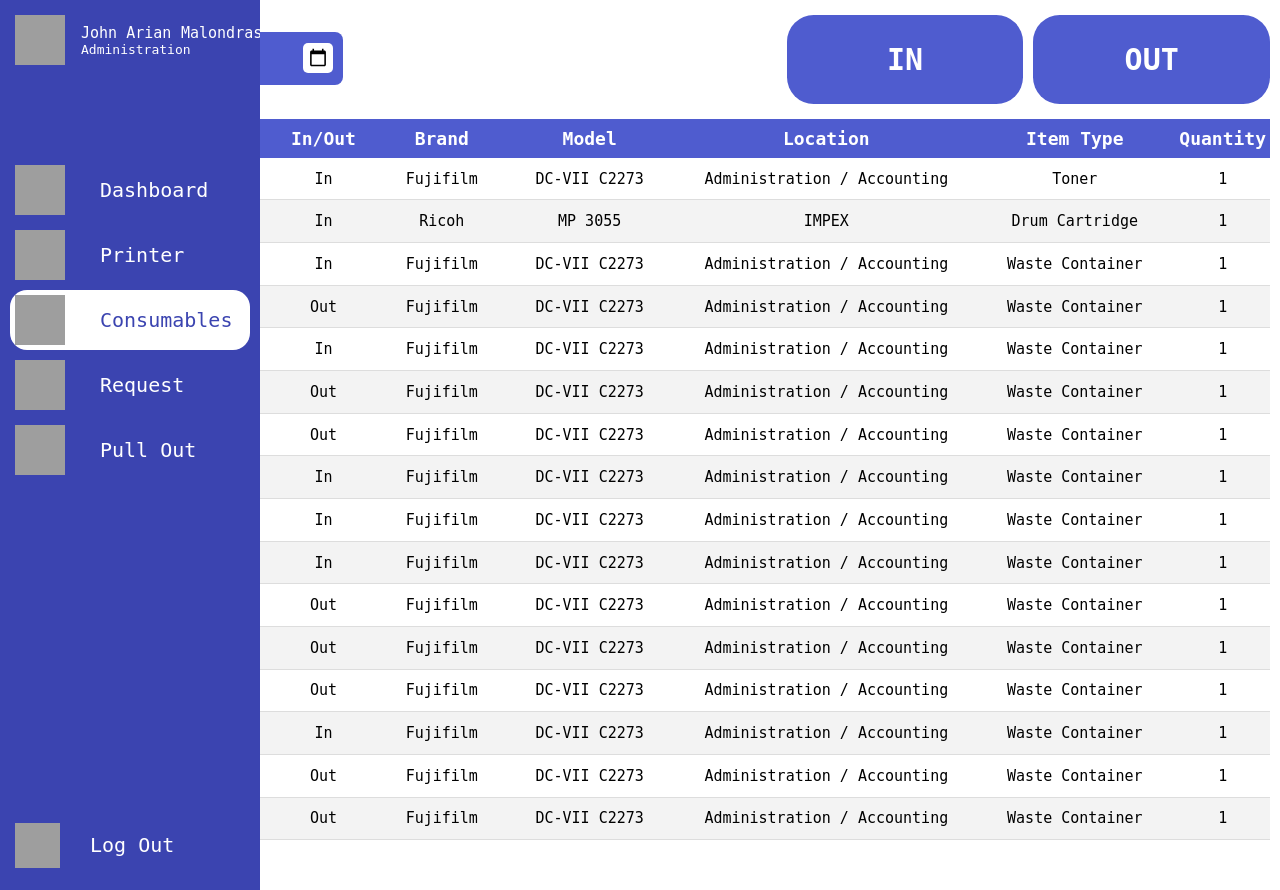
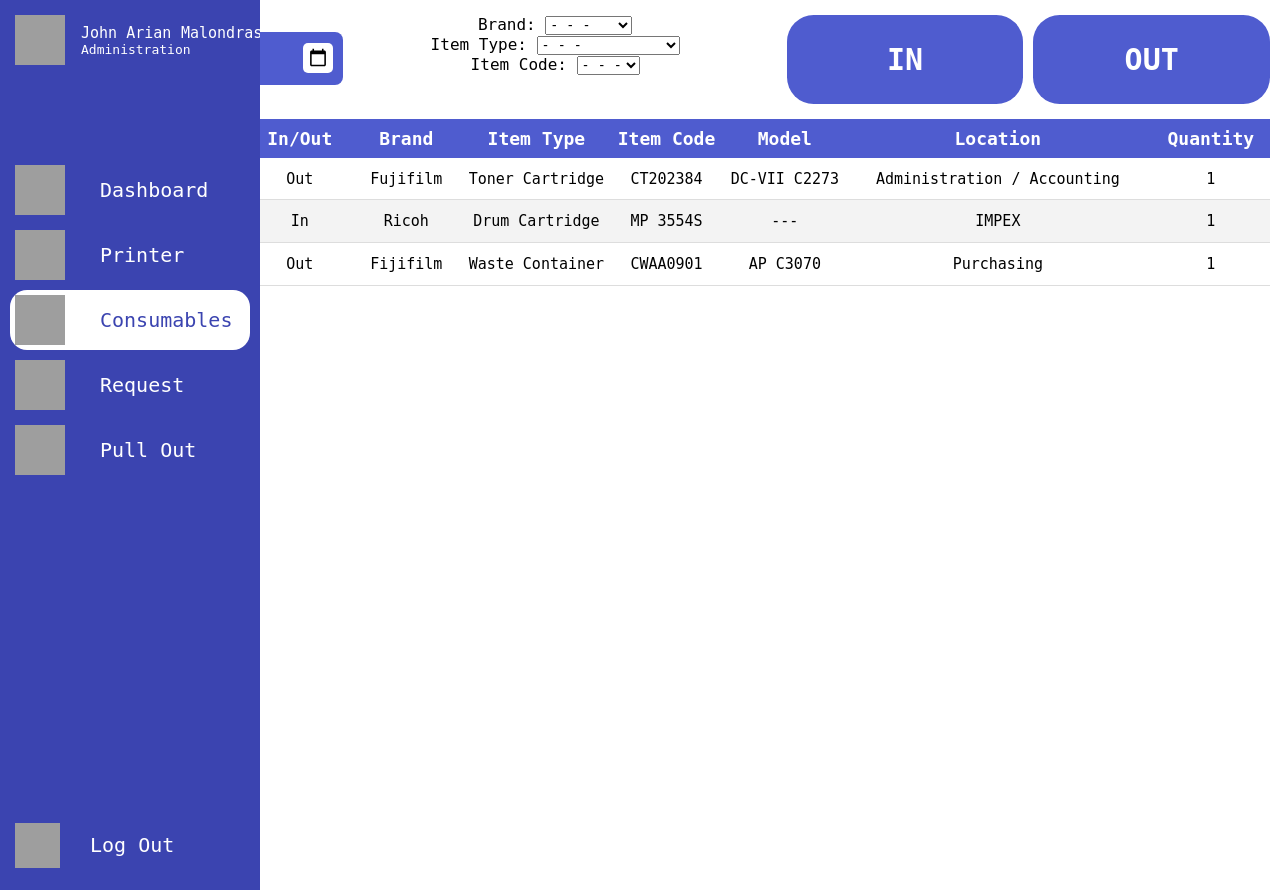
Before and after one commit to nairAnhoJ/PCM, a PHP site: page /consumables.php in a window 1280 px wide. Run offline with PHP 8.4, Linux system fonts and the light colour scheme; grey boxes are pictures that could not be loaded.

Commit message:
Modal (1/4)

```diff
--- a/consumables.php
+++ b/consumables.php
@@ -7,7 +7,80 @@
         <link rel="stylesheet" href="./styles/style.css?v=<?php echo time(); ?>">
         <script src="./jquery/jquery-3.6.0.js"></script>
         <title>Printer Consumables</title>
+
+        <script type="text/javascript">
+            function navsel() {
+                document.getElementById('act').className = 'active';
+            }
+
+            // ==================================================================== BRAND CHANGE ====================================================================
+            function brandChange(){
+                var blist = document.getElementById("brand-list");
+                var tlist = document.getElementById("type-list");
+                var clist = document.getElementById("code-list");
+
+                var bval = $('#brand-list').val();
+                var tval = $('#type-list').val();
+
+                var fval = $('#brand-list option:first-child').val();
+
+                if (fval == "- - -"){
+                    blist.remove(blist.firstChild);
+                }
+
+                $('#code-list option').remove();
+
+                if(bval == "Fujifilm"){
+                    if(tval == "Toner Cartridge"){
+
+                        var newOption = document.createElement("option");
+                        newOption.appendChild(document.createTextNode("CT202384"));
+                        clist.appendChild(newOption);
+                        var newOption = document.createElement("option");
+                        newOption.appendChild(document.createTextNode("CT202634"));
+                        clist.appendChild(newOption);
+                        var newOption = document.createElement("option");
+                        newOption.appendChild(document.createTextNode("CT202508"));
+                        clist.appendChild(newOption);
+                    }
+                }
+            }
+
+            // ==================================================================== ITEM TYPE CHANGE ====================================================================
+            function typeChange(){
+                var blist = document.getElementById("brand-list");
+                var tlist = document.getElementById("type-list");
+                var clist = document.getElementById("code-list");
+
+                var bval = $('#brand-list').val();
+                var tval = $('#type-list').val();
+
+                var fval = $('#type-list option:first-child').val();
+
+                if (fval == "- - -"){
+                    tlist.remove(tlist.firstChild);
+                }
+
+                $('#code-list option').remove();
+
+                if(bval == "Fujifilm"){
+                    if(tval == "Toner Cartridge"){
+
+                        var newOption = document.createElement("option");
+                        newOption.appendChild(document.createTextNode("CT202384"));
+                        clist.appendChild(newOption);
+                        var newOption = document.createElement("option");
+                        newOption.appendChild(document.createTextNode("CT202634"));
+                        clist.appendChild(newOption);
+                        var newOption = document.createElement("option");
+                        newOption.appendChild(document.createTextNode("CT202508"));
+                        clist.appendChild(newOption);
+                    }
+                }
+            }
+        </script>
     </head>
+
     <body id="b-cons" onload="navsel()">
 
         <!-- ========================= Side Bar ========================= -->
@@ -18,6 +91,34 @@
             <div class = "grid-container">
 
                 <!-- ========================= Buttons ========================= -->
+
+                <div class="modal-bg-in">
+                    <div class="modal">
+                        <p>Brand:
+                            <select id="brand-list" onChange="brandChange()">
+                                <option>- - -</option>
+                                <option>Fujifilm</option>
+                                <option>Ricoh</option>
+                            </select>
+                        </p>
+
+                        <p>Item Type:
+                            <select id="type-list" onChange="typeChange()">
+                                <option>- - -</option>
+                                <option>Toner Cartridge</option>
+                                <option>Drum Cartridge</option>
+                                <option>Waste Container</option>
+                            </select>
+                        </p>
+
+                        <p>Item Code:
+                            <select id="code-list" onChange="model()">
+                                <option>- - -</option>
+                            </select>
+                        </p>
+                    </div>
+                </div>
+
 
                 <div class="date-filter">
                     <a href="#">
@@ -48,21 +149,23 @@
                                 <th class="th2">Date</th>
                                 <th class="th3">In/Out</th>
                                 <th class="th4">Brand</th>
-                        <th class="th5">Model</th>
-                        <th class="th6">Location</th>
-                        <th class="th7">Item Type</th>
-                        <th class="th8">Quantity</th>
+                                <th class="th8">Item Type</th>
+                                <th class="th5">Item Code</th>
+                                <th class="th6">Model</th>
+                                <th class="th7">Location</th>
+                                <th class="th9">Quantity</th>
                             </tr>
                         </thead>
                         <tbody>
                             <tr>
                                 <td>1</td>
                                 <td>11/20/2021</td>
-                        <td>In</td>
+                                <td>Out</td>
                                 <td>Fujifilm</td>
+                                <td>Toner Cartridge</td>
+                                <td>CT202384</td>
                                 <td>DC-VII C2273</td>
                                 <td>Administration / Accounting</td>
-                        <td>Toner</td>
                                 <td>1</td>
                             </tr>
                             <tr>
@@ -70,149 +173,21 @@
                                 <td>11/20/2021</td>
                                 <td>In</td>
                                 <td>Ricoh</td>
-                        <td>MP 3055</td>
+                                <td>Drum Cartridge</td>
+                                <td>MP 3554S</td>
+                                <td>---</td>
                                 <td>IMPEX</td>
-                        <td>Drum Cartridge</td>
-                        <td>1</td>
-                    </tr>
-                    <tr>
-                        <td>3</td>
-                        <td>11/20/2021</td>
-                        <td>In</td>
-                        <td>Fujifilm</td>
-                        <td>DC-VII C2273</td>
-                        <td>Administration / Accounting</td>
-                        <td>Waste Container</td>
                                 <td>1</td>
                             </tr>
                             <tr>
                                 <td>3</td>
                                 <td>11/20/2021</td>
                                 <td>Out</td>
-                        <td>Fujifilm</td>
-                        <td>DC-VII C2273</td>
-                        <td>Administration / Accounting</td>
+                                <td>Fijifilm</td>
                                 <td>Waste Container</td>
-                        <td>1</td>
-                    </tr>
-                    <tr>
-                        <td>3</td>
-                        <td>11/20/2021</td>
-                        <td>In</td>
-                        <td>Fujifilm</td>
-                        <td>DC-VII C2273</td>
-                        <td>Administration / Accounting</td>
-                        <td>Waste Container</td>
-                        <td>1</td>
-                    </tr>
-                    <tr>
-                        <td>3</td>
-                        <td>11/20/2021</td>
-                        <td>Out</td>
-                        <td>Fujifilm</td>
-                        <td>DC-VII C2273</td>
-                        <td>Administration / Accounting</td>
-                        <td>Waste Container</td>
-                        <td>1</td>
-                    </tr>
-                    <tr>
-                        <td>3</td>
-                        <td>11/20/2021</td>
-                        <td>Out</td>
-                        <td>Fujifilm</td>
-                        <td>DC-VII C2273</td>
-                        <td>Administration / Accounting</td>
-                        <td>Waste Container</td>
-                        <td>1</td>
-                    </tr>
-                    <tr>
-                        <td>3</td>
-                        <td>11/20/2021</td>
-                        <td>In</td>
-                        <td>Fujifilm</td>
-                        <td>DC-VII C2273</td>
-                        <td>Administration / Accounting</td>
-                        <td>Waste Container</td>
-                        <td>1</td>
-                    </tr>
-                    <tr>
-                        <td>3</td>
-                        <td>11/20/2021</td>
-                        <td>In</td>
-                        <td>Fujifilm</td>
-                        <td>DC-VII C2273</td>
-                        <td>Administration / Accounting</td>
-                        <td>Waste Container</td>
-                        <td>1</td>
-                    </tr>
-                    <tr>
-                        <td>3</td>
-                        <td>11/20/2021</td>
-                        <td>In</td>
-                        <td>Fujifilm</td>
-                        <td>DC-VII C2273</td>
-                        <td>Administration / Accounting</td>
-                        <td>Waste Container</td>
-                        <td>1</td>
-                    </tr>
-                    <tr>
-                        <td>3</td>
-                        <td>11/20/2021</td>
-                        <td>Out</td>
-                        <td>Fujifilm</td>
-                        <td>DC-VII C2273</td>
-                        <td>Administration / Accounting</td>
-                        <td>Waste Container</td>
-                        <td>1</td>
-                    </tr>
-                    <tr>
-                        <td>3</td>
-                        <td>11/20/2021</td>
-                        <td>Out</td>
-                        <td>Fujifilm</td>
-                        <td>DC-VII C2273</td>
-                        <td>Administration / Accounting</td>
-                        <td>Waste Container</td>
-                        <td>1</td>
-                    </tr>
-                    <tr>
-                        <td>3</td>
-                        <td>11/20/2021</td>
-                        <td>Out</td>
-                        <td>Fujifilm</td>
-                        <td>DC-VII C2273</td>
-                        <td>Administration / Accounting</td>
-                        <td>Waste Container</td>
-                        <td>1</td>
-                    </tr>
-                    <tr>
-                        <td>3</td>
-                        <td>11/20/2021</td>
-                        <td>In</td>
-                        <td>Fujifilm</td>
-                        <td>DC-VII C2273</td>
-                        <td>Administration / Accounting</td>
-                        <td>Waste Container</td>
-                        <td>1</td>
-                    </tr>
-                    <tr>
-                        <td>3</td>
-                        <td>11/20/2021</td>
-                        <td>Out</td>
-                        <td>Fujifilm</td>
-                        <td>DC-VII C2273</td>
-                        <td>Administration / Accounting</td>
-                        <td>Waste Container</td>
-                        <td>1</td>
-                    </tr>
-                    <tr>
-                        <td>3</td>
-                        <td>11/20/2021</td>
-                        <td>Out</td>
-                        <td>Fujifilm</td>
-                        <td>DC-VII C2273</td>
-                        <td>Administration / Accounting</td>
-                        <td>Waste Container</td>
+                                <td>CWAA0901</td>
+                                <td>AP C3070</td>
+                                <td>Purchasing</td>
                                 <td>1</td>
                             </tr>
                         </tbody>
@@ -221,12 +196,5 @@
                 </div>
             </div>
         </div>
-
-    <script>
-        function navsel() {
-            document.getElementById('act').className = 'active';
-        }
-    </script>
-
     </body>
 </html>
--- a/dashboard.php
+++ b/dashboard.php
@@ -306,7 +306,7 @@
         </table>
     </div>
 
-    <script>
+    <script type="text/javascript">
         function navsel() {
             document.getElementById('acd').className = 'active';
         }
--- a/nav.php
+++ b/nav.php
@@ -60,7 +60,7 @@
     </div>
 </div>
 
-<script>
+<script type="text/javascript">
     $(document).on('click', 'ul li', function(){
         $(this).addClass('active').siblings().removeClass('active');
     })
--- a/styles/_cons.scss
+++ b/styles/_cons.scss
@@ -143,25 +143,28 @@
                                 width: 5%;
                             }
                             .th2{
-                                width: 10%;
+                                width: 9%;
                             }
                             .th3{
-                                width: 10%;
+                                width: 8%;
                             }
                             .th4{
                                 width: 10%;
                             }
                             .th5{
-                                width: 15%;
+                                width: 10%;
                             }
                             .th6{
+                                width: 10%;
+                            }
+                            .th7{
                                 width: auto;
                             }
-                            .th7{
-                                width: 17%;
+                            .th8{
+                                width: 12%;
                             }
-                            .th8{
-                                width: 8%;
+                            .th9{
+                                width: 10%;
                             }
                         }
                     }
--- a/styles/style.css
+++ b/styles/style.css
@@ -593,11 +593,11 @@
 }
 
 #b-cons .cons-container .grid-container .table-container .tbl thead tr .th2 {
-  width: 10%;
+  width: 9%;
 }
 
 #b-cons .cons-container .grid-container .table-container .tbl thead tr .th3 {
-  width: 10%;
+  width: 8%;
 }
 
 #b-cons .cons-container .grid-container .table-container .tbl thead tr .th4 {
@@ -605,19 +605,23 @@
 }
 
 #b-cons .cons-container .grid-container .table-container .tbl thead tr .th5 {
-  width: 15%;
+  width: 10%;
 }
 
 #b-cons .cons-container .grid-container .table-container .tbl thead tr .th6 {
+  width: 10%;
+}
+
+#b-cons .cons-container .grid-container .table-container .tbl thead tr .th7 {
   width: auto;
 }
 
-#b-cons .cons-container .grid-container .table-container .tbl thead tr .th7 {
-  width: 17%;
+#b-cons .cons-container .grid-container .table-container .tbl thead tr .th8 {
+  width: 12%;
 }
 
-#b-cons .cons-container .grid-container .table-container .tbl thead tr .th8 {
-  width: 8%;
+#b-cons .cons-container .grid-container .table-container .tbl thead tr .th9 {
+  width: 10%;
 }
 
 #b-cons .cons-container .grid-container .table-container .tbl tbody tr:nth-child(even) {
```
Also changed, not shown: printer.php (+8 -5 lines), 1 other file. Lines whose indentation alone changed are shown as unchanged.
